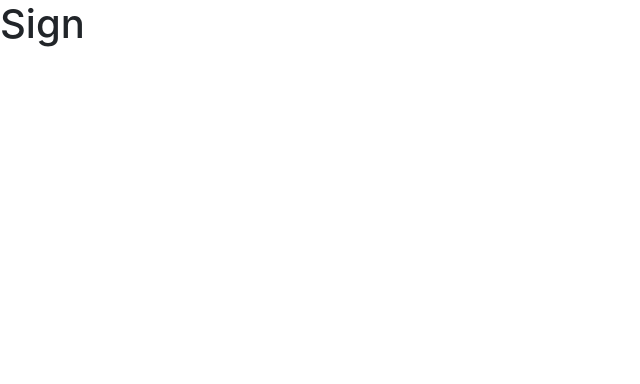
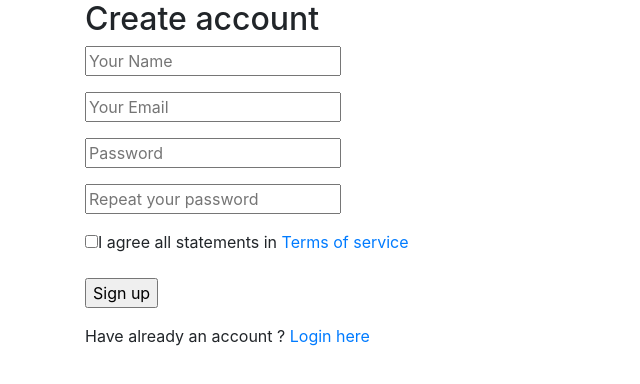
Before and after one commit to rugo-source/Childrens-Planet-Front-End, a Next.js app: page /SignUp in a window 1280 px wide. Shown: the top 384 px of the page, without its empty margins (0-640 px from the left). Built offline with nearby package versions, Linux system fonts and the light colour scheme.

Commit message:
added singup form

```diff
--- a/pages/SignUp.js
+++ b/pages/SignUp.js
@@ -1,8 +1,104 @@
+import {
+    Container,
+    Row,
+    Col,
+    Card,
+    Image,
+    Form,
+    Button,
+} from "react-bootstrap";
 const SignUp = () => {
-  return (
-    <div>
-      <h1>Sign</h1>
-    </div>
-  );
+    return (
+        <div class="main">
+            <section class="signup">
+                <div class="container">
+                    <div class="signup-content">
+                        <form
+                            method="POST"
+                            id="signup-form"
+                            class="signup-form"
+                        >
+                            <h2 class="form-title">Create account</h2>
+                            <div class="form-group">
+                                <input
+                                    type="text"
+                                    class="form-input"
+                                    name="name"
+                                    id="name"
+                                    placeholder="Your Name"
+                                />
+                            </div>
+                            <div class="form-group">
+                                <input
+                                    type="email"
+                                    class="form-input"
+                                    name="email"
+                                    id="email"
+                                    placeholder="Your Email"
+                                />
+                            </div>
+                            <div class="form-group">
+                                <input
+                                    type="text"
+                                    class="form-input"
+                                    name="password"
+                                    id="password"
+                                    placeholder="Password"
+                                />
+                                <span
+                                    toggle="#password"
+                                    class="zmdi zmdi-eye field-icon toggle-password"
+                                ></span>
+                            </div>
+                            <div class="form-group">
+                                <input
+                                    type="password"
+                                    class="form-input"
+                                    name="re_password"
+                                    id="re_password"
+                                    placeholder="Repeat your password"
+                                />
+                            </div>
+                            <div class="form-group">
+                                <input
+                                    type="checkbox"
+                                    name="agree-term"
+                                    id="agree-term"
+                                    class="agree-term"
+                                />
+                                <label
+                                    for="agree-term"
+                                    class="label-agree-term"
+                                >
+                                    <span>
+                                        <span></span>
+                                    </span>
+                                    I agree all statements in{" "}
+                                    <a href="#" class="term-service">
+                                        Terms of service
+                                    </a>
+                                </label>
+                            </div>
+                            <div class="form-group">
+                                <input
+                                    type="submit"
+                                    name="submit"
+                                    id="submit"
+                                    class="form-submit"
+                                    value="Sign up"
+                                />
+                            </div>
+                        </form>
+                        <p class="loginhere">
+                            Have already an account ?{" "}
+                            <a href="#" class="loginhere-link">
+                                Login here
+                            </a>
+                        </p>
+                    </div>
+                </div>
+            </section>
+        </div>
+    );
 };
 export default SignUp;
--- a/pages/index.js
+++ b/pages/index.js
@@ -39,11 +39,11 @@ export default function Home() {
   };
   return (
     <>
-    <NavBar/>
+      <NavBar />
       <body className={styles.body}>
         <Container>
           <main className="d-flex align-items-center min-vh-100 py-md-0">
-          <Container className="p-1 m-4">
+            <Container>
               <Card className={styles.logincard}>
                 <Row className="no-gutters">
                   <Col md={5}>
@@ -59,7 +59,7 @@ export default function Home() {
                         <Image
                           src="/chil.svg"
                           alt="logo"
-                        style={{ height: "8em" }}
+                          style={{ height: "7em" }}
                           className={styles.brandwrapper}
                         />
                       </div>
```
Lines whose indentation alone changed are shown as unchanged.
